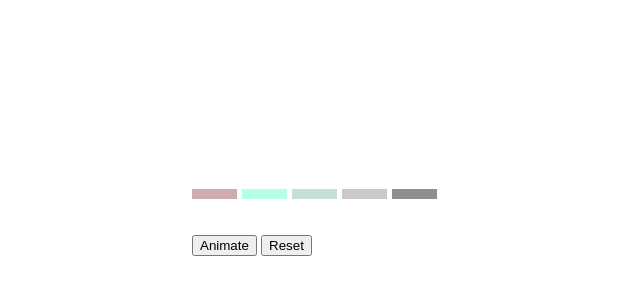
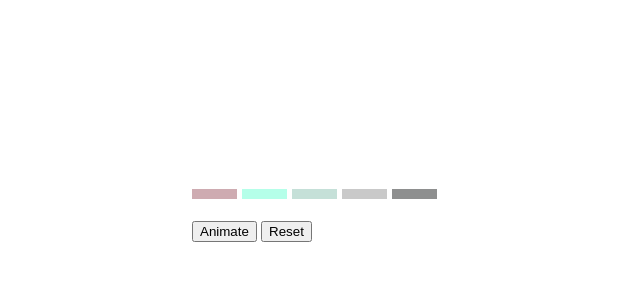
Before and after one commit to rolandjlevy/js-animated-graph, a plain HTML site: page index.html in a window 1280 px wide. Shown: the part 95-390 px from the top of the page, without its empty margins (148-788 px from the left). Drawn offline with Linux system fonts and the light colour scheme.

Commit message:
Update UI

```diff
--- a/index.html
+++ b/index.html
@@ -17,8 +17,10 @@
         <li class="block"></li>
         <li class="block"></li>
       </ul>
-      <button onclick="changeAll('height')">Animate</button>
-      <button onclick="resetAll()" class="m-t-20">Reset</button>
+      <section class="m-t-20">
+        <button onclick="changeAll('height')">Animate</button>
+        <button onclick="resetAll()">Reset</button>
+      </section>
     </main>
 
     <script src="script.js"></script>
```
